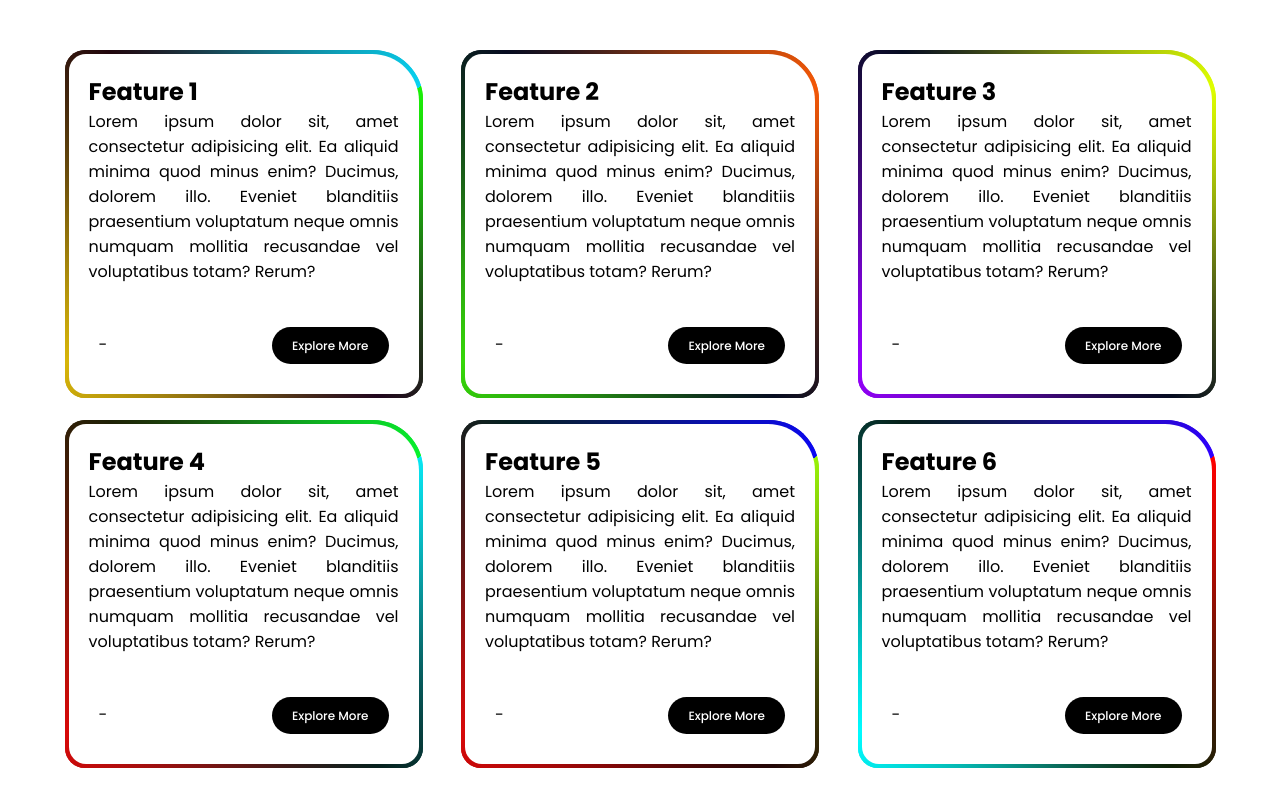
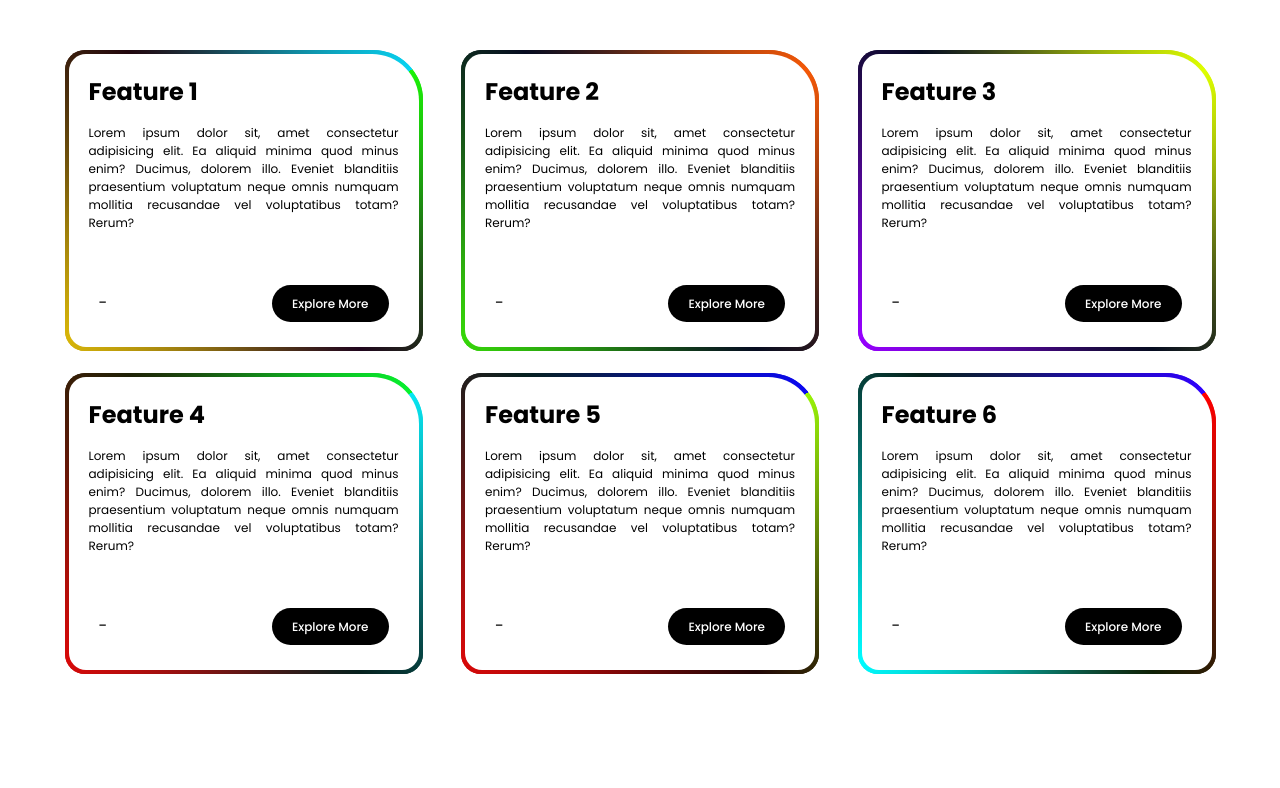
Before and after one commit to Privasea-Pvt-Ltd/public-webapp, a React (Vite) app: page / in a window 1280 px wide. Shown: the part 1092-1880 px from the top of the page. Built offline with nearby package versions, Linux system fonts and the light colour scheme; some icons are missing.

Commit message:
fix: some fixes i have done on navbar

```diff
--- a/src/components/Navbar.jsx
+++ b/src/components/Navbar.jsx
@@ -27,7 +27,11 @@ const Navbar = () => {
             <a href="#signup">Signup</a>
         </div>
         <div className="hamburger" onClick={() => setMenuOpen(!menuOpen)}>
-            <button><i className="icon ph-bold ph-list" /></button>
+            {
+              menuOpen ?
+              <button className='black'><i className="icon ph-bold ph-x" /></button> :
+              <button><i className="icon ph-bold ph-list" /></button>
+            }
         </div>
       </div>
 
@@ -45,7 +49,7 @@ const Navbar = () => {
               </div>
           </ul>
         </div>
-      </div>
+      </div >
     </nav>
   );
 };
--- a/src/components/styles/Features.css
+++ b/src/components/styles/Features.css
@@ -19,6 +19,8 @@
 
 .cardList .cardBox .cardText{
     width: 100%;
+    font-size: 12px;
+    padding: 15px 0;
     text-align: justify;
 }
 
@@ -26,7 +28,7 @@
     width: 100%;
     height: 50px;
     margin-top: 30px;
-    padding: 30px 10px;
+    padding: 20px 10px;
     display: flex;
     align-items: center;
     justify-content: space-between;
--- a/src/components/styles/Navbar.css
+++ b/src/components/styles/Navbar.css
@@ -23,6 +23,7 @@ nav .nav-wrapper {
     display: flex;
     align-items: center;
     justify-content: space-between;
+    z-index: 10;
 }
 
 nav .nav-logo {
@@ -138,6 +139,7 @@ nav .hamburger {
     display: none;
 }
 
+
 nav .hamburger button {
     width: 60px;
     height: 60px;
@@ -157,9 +159,11 @@ nav .hamburger button {
 nav .hamburger:hover button {
     background-color: black;
     cursor: pointer;
+    color: white;
 }
 
-nav .hamburger:hover button {
+nav .hamburger .black{
+    background-color: black;
     color: white;
 }
 
@@ -267,9 +271,9 @@ nav .hamburger:hover button {
 }
 
 @media screen and (max-width: 770px) {
-    .enable-portable-device {
+    /* .enable-portable-device {
         display: block;
-    }
+    } */
 
     nav .nav-authentication-wrapper .nav-authentication-btn {
         display: none;
```
